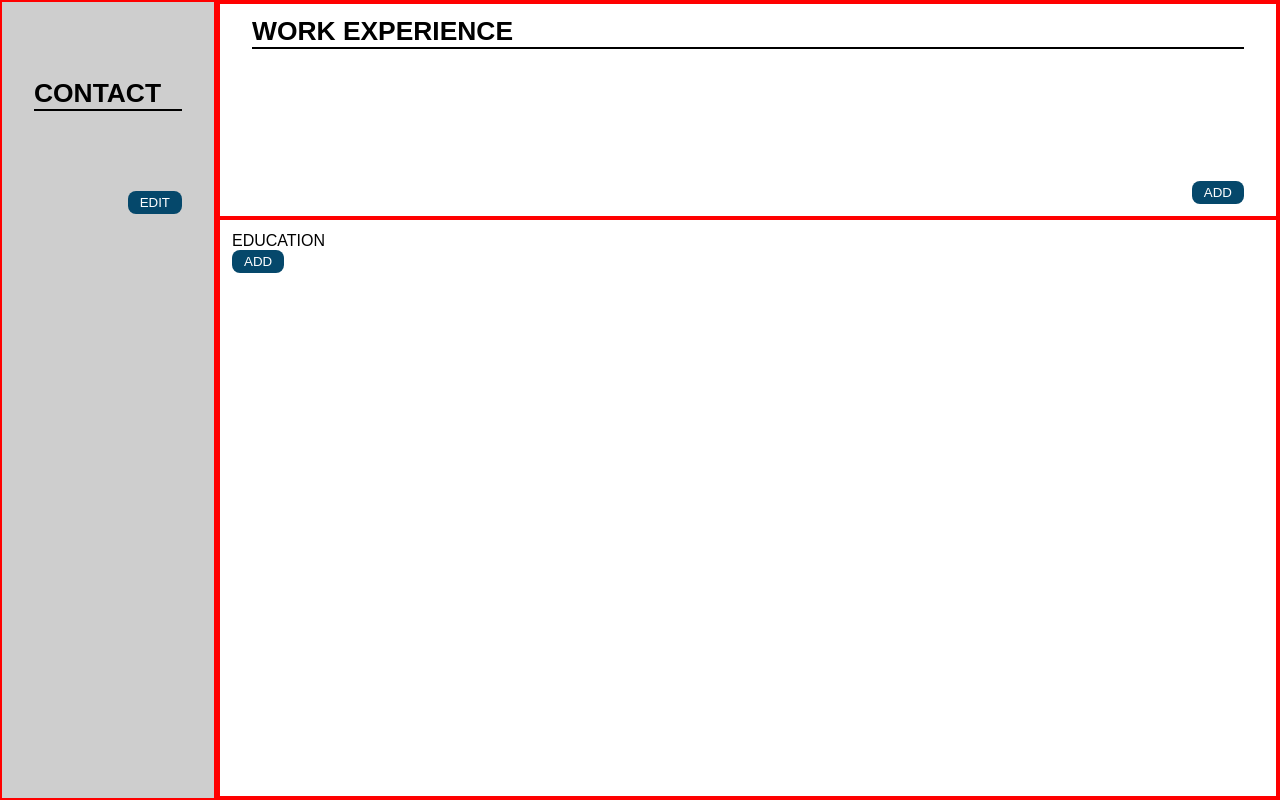
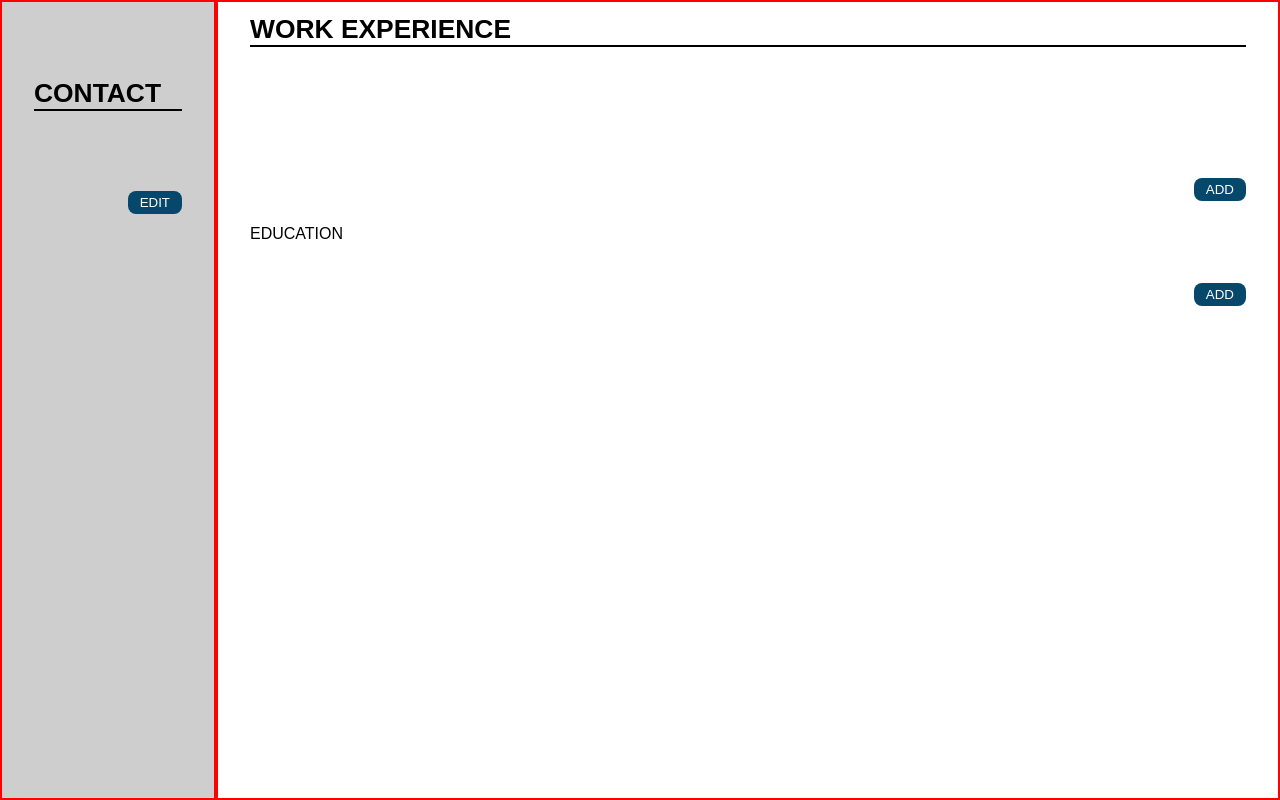
Before and after one commit to JoaoMateus98/CV-App, a React (Create React App) app: page / in a window 1280 px wide. Built offline with nearby package versions, Linux system fonts and the light colour scheme.

Commit message:
added cancel edit button

```diff
--- a/src/components/educationComponents/EducationEdit.js
+++ b/src/components/educationComponents/EducationEdit.js
@@ -3,6 +3,7 @@ import handleEditModeFun from "../../helperFunctions/handleEditMode";
 import InputItem from "../helperComponents/InputItem";
 import PeriodItem from "../helperComponents/PeriodItem";
 import SubmitButton from "../helperComponents/SubmitButton";
+import CancelEditButton from "../helperComponents/CancelEditButton";
 
 class EducationEdit extends React.Component {
   handleSubmit = (event, context, createNewEducationItem, mode, editSchool) => {
@@ -33,10 +34,14 @@ class EducationEdit extends React.Component {
           )
         }
       >
+        <p id="education-title">EDUCATION</p>
         <InputItem inputType="school" type="text" context={context} />
         <InputItem inputType="major" type="text" context={context} />
         <PeriodItem inputType="period" context={context} />
-        <SubmitButton />
+        <div className="form-buttons">
+          <SubmitButton />
+          <CancelEditButton context={context} />
+        </div>
       </form>
     );
   }
--- a/src/components/experienceComponents/ExperienceEdit.js
+++ b/src/components/experienceComponents/ExperienceEdit.js
@@ -4,6 +4,7 @@ import InputItem from "../helperComponents/InputItem";
 import TextAreaItem from "../helperComponents/TextAreaItem";
 import PeriodItem from "../helperComponents/PeriodItem";
 import handleEditModeFun from "../../helperFunctions/handleEditMode";
+import CancelEditButton from "../helperComponents/CancelEditButton";
 
 class ExperienceEdit extends React.Component {
   handleSubmit = (event, context, createNewExperienceItem, mode, editJob) => {
@@ -34,6 +35,7 @@ class ExperienceEdit extends React.Component {
           )
         }
       >
+        <p id="experience-title">WORK EXPERIENCE</p>
         <InputItem inputType="company" type="text" context={context} />
         <InputItem inputType="position" type="text" context={context} />
         <TextAreaItem
@@ -43,7 +45,10 @@ class ExperienceEdit extends React.Component {
           context={context}
         />
         <PeriodItem inputType="period" context={context} />
-        <SubmitButton />
+        <div className="form-buttons">
+          <SubmitButton />
+          <CancelEditButton context={context} />
+        </div>
       </form>
     );
   }
--- /dev/null
+++ b/src/components/helperComponents/CancelEditButton.js
@@ -0,0 +1,19 @@
+import React from "react";
+import handleEditModeFun from "../../helperFunctions/handleEditMode";
+
+class CancelEditButton extends React.Component {
+  render() {
+    const context = this.props.context;
+
+    return (
+      <button
+        className="cancel-button"
+        onClick={() => handleEditModeFun(context, false)}
+      >
+        CANCEL
+      </button>
+    );
+  }
+}
+
+export default CancelEditButton;
--- a/src/components/styles/education.css
+++ b/src/components/styles/education.css
@@ -1,5 +1,13 @@
 .education-main-container {
   flex: 3;
   padding: 12px 0 0 12px;
-  border: var(--test-border);
+  padding: 12px 32px 12px 32px;
+  display: flex;
+  flex-direction: column;
+  gap: 16px;
 }
+
+.education-main-container > input,
+.education-main-container > button {
+  margin-top: 24px;
+}
--- a/src/components/styles/experience.css
+++ b/src/components/styles/experience.css
@@ -1,7 +1,6 @@
 .experience-main-container {
   flex: 1;
   padding: 12px 32px 12px 32px;
-  border: var(--test-border);
   display: flex;
   flex-direction: column;
   gap: 16px;
```
